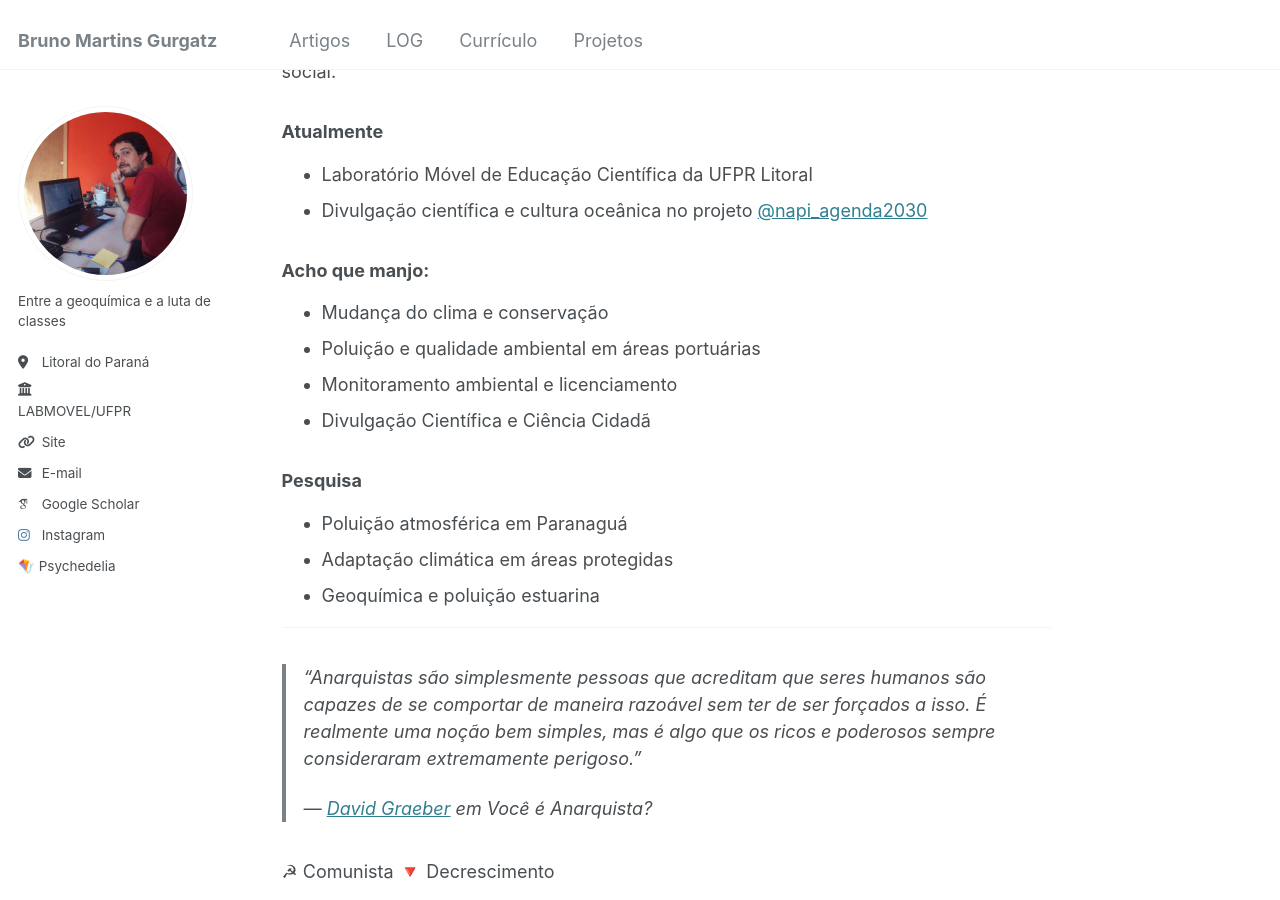
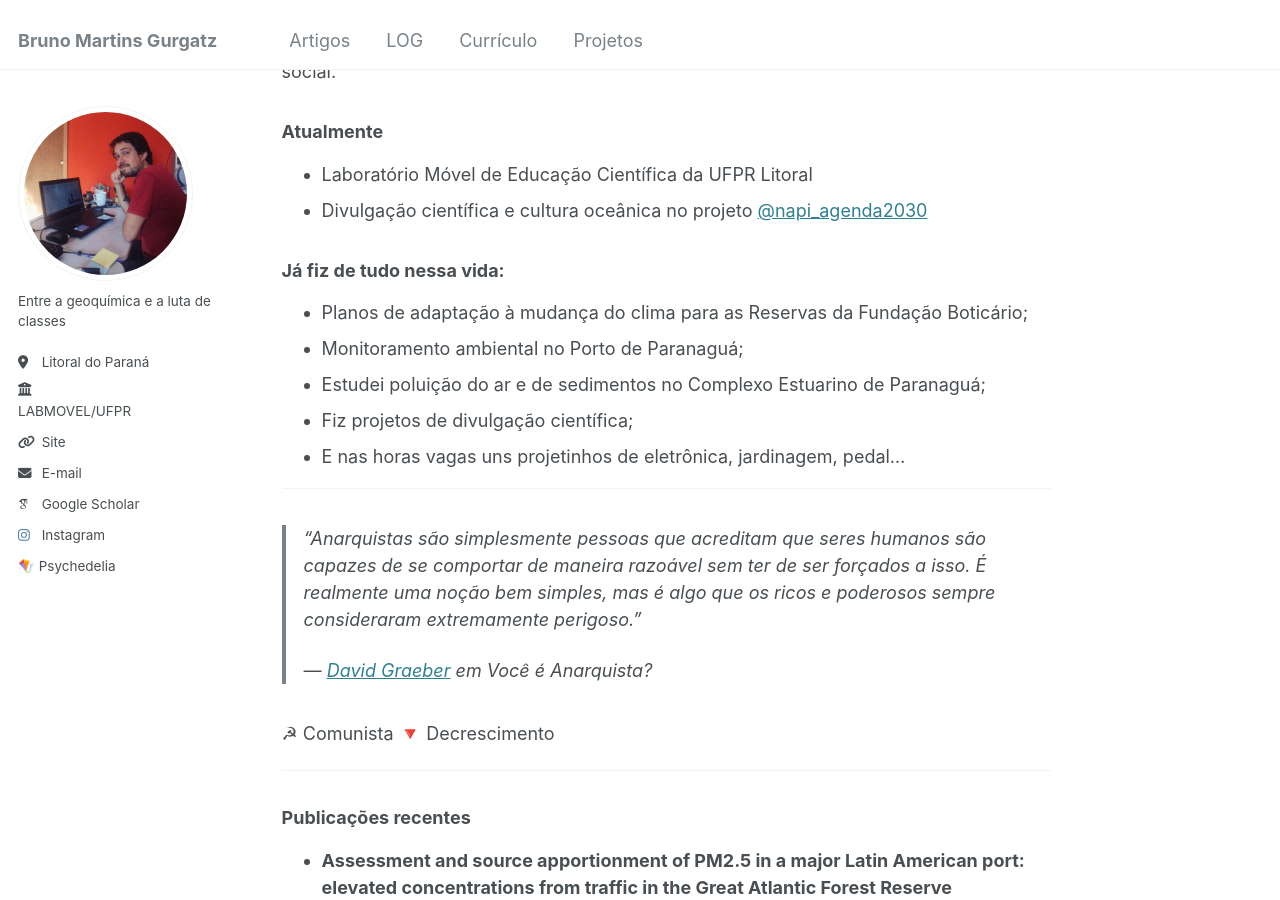
Before and after one commit to brunogurgatz/brunogurgatz.github.io, a Jekyll site: the page built from _pages/about.md, in a window 1280 px wide and 900 px high, scrolled down 432 px. Built offline with Jekyll 4.4.1, drawn with Linux system fonts in a browser that asks for light colours; some web fonts are replaced.

Commit message:
Update about.md

```diff
--- a/_pages/about.md
+++ b/_pages/about.md
@@ -15,16 +15,12 @@ Pesquisador das ciências ambientais. Gosto de mar, de floresta, de ciência e d
 - Laboratório Móvel de Educação Científica da UFPR Litoral
 - Divulgação científica e cultura oceânica no projeto [@napi_agenda2030](https://www.instagram.com/napi_agenda2030/)
 
-### Acho que manjo:
-- Mudança do clima e conservação
-- Poluição e qualidade ambiental em áreas portuárias
-- Monitoramento ambiental e licenciamento
-- Divulgação Científica e Ciência Cidadã
-
-### Pesquisa
-- Poluição atmosférica em Paranaguá
-- Adaptação climática em áreas protegidas
-- Geoquímica e poluição estuarina
+### Já fiz de tudo nessa vida:
+- Planos de adaptação à mudança do clima para as Reservas da Fundação Boticário;
+- Monitoramento ambiental no Porto de Paranaguá;
+- Estudei poluição do ar e de sedimentos no Complexo Estuarino de Paranaguá;
+- Fiz projetos de divulgação científica;
+- E nas horas vagas uns projetinhos de eletrônica, jardinagem, pedal...
 
 ---
 
```
